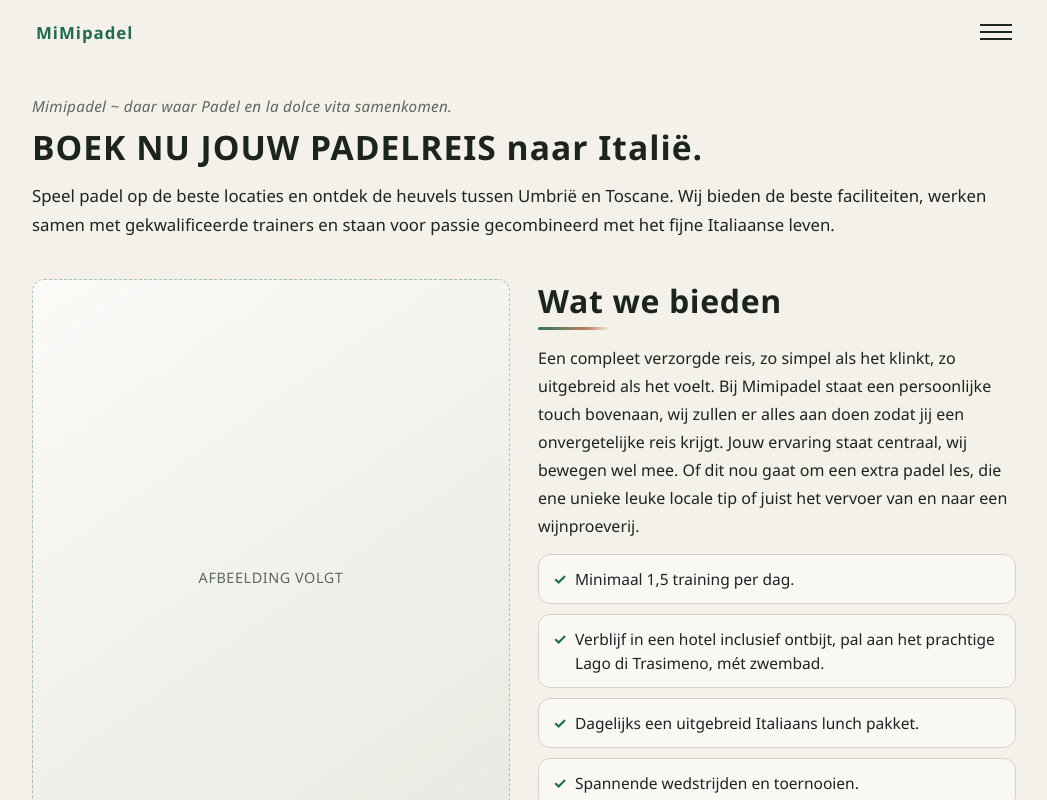
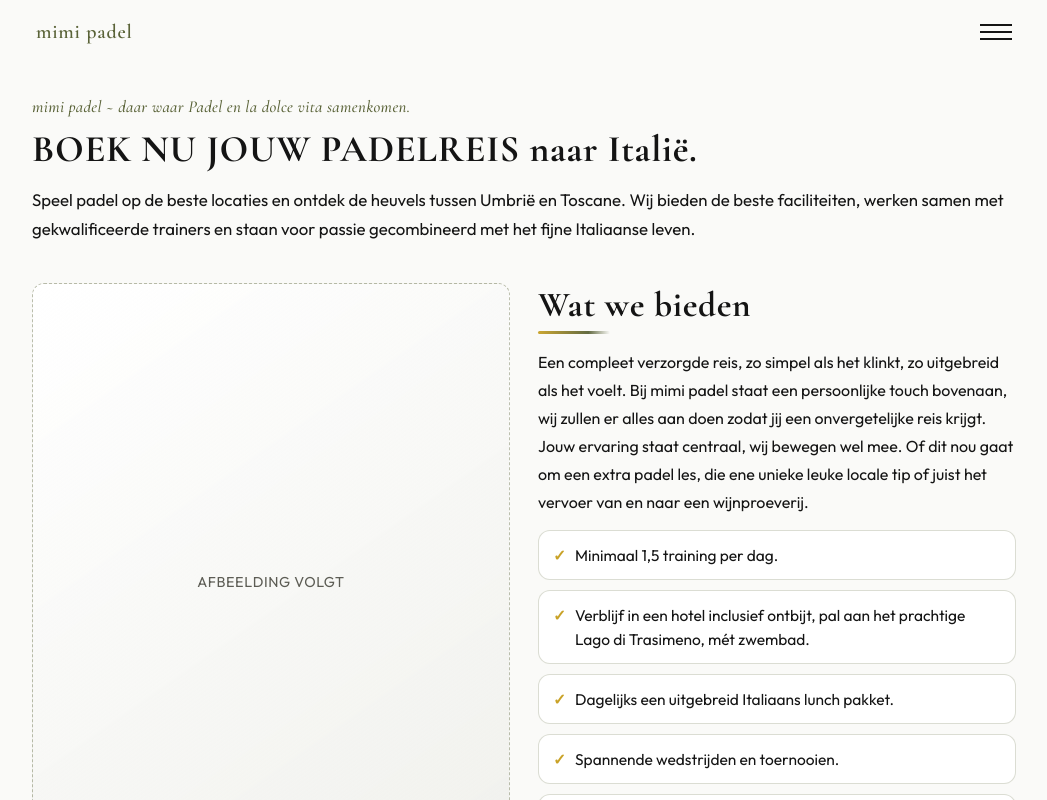
Before and after one commit to BeMoService/DioNova, a React (Vite) app: page / in a window 1280 px wide. Shown: the top 800 px of the page, without its empty margins (116-1163 px from the left). Built offline with nearby package versions, Linux system fonts and the light colour scheme.

Commit message:
style: brand colors, fonts, lowercase mimi padel + AV page
Apply olive/gold/black/white palette, Cormorant Garamond + Outfit fonts, add Algemene voorwaarden menu item at bottom.

Co-authored-by: Cursor <cursoragent@cursor.com>

```diff
--- a/coming-soon/index.html
+++ b/coming-soon/index.html
@@ -4,7 +4,13 @@
     <meta charset="UTF-8" />
     <meta name="viewport" content="width=device-width, initial-scale=1.0" />
     <meta name="robots" content="noindex, nofollow" />
-    <title>MiMipadel — Binnenkort online</title>
+    <link rel="preconnect" href="https://fonts.googleapis.com" />
+    <link rel="preconnect" href="https://fonts.gstatic.com" crossorigin />
+    <link
+      href="https://fonts.googleapis.com/css2?family=Cormorant+Garamond:ital,wght@0,600;0,700;1,500&family=Outfit:wght@400;500&display=swap"
+      rel="stylesheet"
+    />
+    <title>mimi padel — Binnenkort online</title>
     <style>
       * {
         box-sizing: border-box;
@@ -18,9 +24,9 @@
         align-items: center;
         justify-content: center;
         padding: 32px 20px;
-        font-family: "Segoe UI", Inter, ui-sans-serif, system-ui, -apple-system, Roboto, Arial, sans-serif;
-        background: #f4f1ea;
-        color: #1c2420;
+        font-family: "Outfit", ui-sans-serif, system-ui, sans-serif;
+        background: #fafaf8;
+        color: #141414;
       }
 
       .card {
@@ -29,20 +35,23 @@
         text-align: center;
         padding: 48px 32px;
         border-radius: 16px;
-        background: rgba(255, 255, 255, 0.72);
-        border: 1px solid #d8d2c6;
-        box-shadow: 0 8px 28px rgba(28, 36, 32, 0.08);
+        background: #ffffff;
+        border: 1px solid rgba(90, 99, 56, 0.22);
+        box-shadow: 0 8px 28px rgba(20, 20, 20, 0.08);
       }
 
       .brand {
-        font-size: 1.35rem;
-        font-weight: 700;
-        letter-spacing: 0.08em;
-        color: #1f6b54;
+        font-family: "Cormorant Garamond", Georgia, serif;
+        font-size: 1.5rem;
+        font-weight: 600;
+        letter-spacing: 0.04em;
+        color: #5a6338;
         margin-bottom: 24px;
+        text-transform: lowercase;
       }
 
       h1 {
+        font-family: "Cormorant Garamond", Georgia, serif;
         font-size: clamp(1.6rem, 4vw, 2rem);
         line-height: 1.25;
         margin-bottom: 16px;
@@ -50,7 +59,7 @@
 
       p {
         line-height: 1.7;
-        color: #5c6760;
+        color: #5c5c54;
         font-size: 1.02rem;
       }
 
@@ -59,13 +68,13 @@
         height: 3px;
         margin: 24px auto;
         border-radius: 999px;
-        background: linear-gradient(90deg, #1f6b54, #c17f59 70%, transparent);
+        background: linear-gradient(90deg, #c9a227, #5a6338 70%, transparent);
       }
     </style>
   </head>
   <body>
     <main class="card">
-      <div class="brand">MiMipadel</div>
+      <div class="brand">mimi padel</div>
       <h1>Binnenkort online</h1>
       <div class="line" aria-hidden="true"></div>
       <p>
--- a/index.html
+++ b/index.html
@@ -4,7 +4,13 @@
     <meta charset="UTF-8" />
     <link rel="icon" type="image/svg+xml" href="/vite.svg" />
     <meta name="viewport" content="width=device-width, initial-scale=1.0" />
-    <title>Padel reizen — site in opbouw</title>
+    <link rel="preconnect" href="https://fonts.googleapis.com" />
+    <link rel="preconnect" href="https://fonts.gstatic.com" crossorigin />
+    <link
+      href="https://fonts.googleapis.com/css2?family=Cormorant+Garamond:ital,wght@0,500;0,600;0,700;1,500&family=Outfit:wght@400;500;600&display=swap"
+      rel="stylesheet"
+    />
+    <title>mimi padel — padelreizen Italië</title>
   </head>
   <body>
     <div id="root"></div>
--- a/src/App.jsx
+++ b/src/App.jsx
@@ -6,6 +6,7 @@ import Trainingen from "./pages/Trainingen.jsx";
 import Clubs from "./pages/Clubs.jsx";
 import WieIsMimi from "./pages/WieIsMimi.jsx";
 import Contact from "./pages/Contact.jsx";
+import AlgemeneVoorwaarden from "./pages/AlgemeneVoorwaarden.jsx";
 
 const PAGE_BY_PATH = {
   "/": "aanbod",
@@ -14,6 +15,7 @@ const PAGE_BY_PATH = {
   "/clubs": "clubs",
   "/mimi": "mimi",
   "/contact": "contact",
+  "/voorwaarden": "voorwaarden",
 };
 
 export default function App() {
@@ -37,14 +39,15 @@ export default function App() {
     { to: "#/clubs", label: "Onze clubs" },
     { to: "#/mimi", label: "Wie is Mimi" },
     { to: "#/contact", label: "Contactgegevens" },
+    { to: "#/voorwaarden", label: "Algemene voorwaarden", legal: true },
   ];
 
   return (
     <div className="app-shell">
       <header className="site-header">
         <div className="header-inner container">
-          <div className="brand-slot" aria-label="MiMipadel">
-            <span className="brand-name">MiMipadel</span>
+          <div className="brand-slot" aria-label="mimi padel">
+            <span className="brand-name">mimi padel</span>
           </div>
 
           <button
@@ -75,8 +78,8 @@ export default function App() {
         </button>
 
         <nav className="drawer-nav">
-          {links.map(({ to, label }) => (
-            <a key={to} href={to} onClick={close}>
+          {links.map(({ to, label, legal }) => (
+            <a key={to} href={to} onClick={close} className={legal ? "drawer-link--legal" : undefined}>
               {label}
             </a>
           ))}
@@ -91,6 +94,7 @@ export default function App() {
           <Route path="/clubs" element={<Clubs />} />
           <Route path="/mimi" element={<WieIsMimi />} />
           <Route path="/contact" element={<Contact />} />
+          <Route path="/voorwaarden" element={<AlgemeneVoorwaarden />} />
         </Routes>
       </main>
 
@@ -98,7 +102,7 @@ export default function App() {
         <span className="copyright-badge" aria-hidden="true">
           ©
         </span>
-        <span>MiMipadel</span>
+        <span>mimi padel</span>
       </footer>
     </div>
   );
--- a/src/config/media.js
+++ b/src/config/media.js
@@ -25,3 +25,5 @@ export const mimiSecondaryImage = null;
 
 export const contactHeroImage = null;
 export const contactSecondaryImage = null;
+
+export const termsHeroImage = null;
--- a/src/index.css
+++ b/src/index.css
@@ -3,25 +3,34 @@
 html, body, #root { min-height: 100%; }
 a { color: inherit; text-decoration: none; }
 
-/* Padel reizen — basis thema (kleuren later finetunen) */
+/* mimi padel — olijfgroen, goud, zwart, wit */
 :root {
-  --bg: #f4f1ea;
-  --bg-deep: #e8e4da;
-  --ink: #1c2420;
-  --muted: #5c6760;
-  --line: #d8d2c6;
+  --olive: #5a6338;
+  --olive-dark: #3d4426;
+  --olive-light: #7a8450;
+  --gold: #c9a227;
+  --gold-light: #dfc04a;
+  --black: #141414;
   --white: #ffffff;
-  --accent-color: #1f6b54;
-  --accent-warm: #c17f59;
-  --court: #2d8a6a;
-  --shadow: 0 8px 28px rgba(28, 36, 32, 0.08);
+  --bg: #fafaf8;
+  --bg-deep: #f0f0ec;
+  --ink: #141414;
+  --muted: #5c5c54;
+  --line: rgba(90, 99, 56, 0.22);
+  --accent-color: var(--olive);
+  --accent-gold: var(--gold);
+  --accent-warm: var(--gold);
+  --court: var(--olive-light);
+  --shadow: 0 8px 28px rgba(20, 20, 20, 0.08);
   --radius: 12px;
+  --font-body: "Outfit", ui-sans-serif, system-ui, sans-serif;
+  --font-display: "Cormorant Garamond", Georgia, "Times New Roman", serif;
 }
 
 body {
   background: var(--bg);
   color: var(--ink);
-  font-family: "Segoe UI", Inter, ui-sans-serif, system-ui, -apple-system, Roboto, Arial, sans-serif;
+  font-family: var(--font-body);
 }
 
 #root {
@@ -85,19 +94,21 @@ body {
   padding-bottom: 8px;
 }
 .site-slogan {
-  font-size: 0.95rem;
+  font-family: var(--font-display);
+  font-size: 1.05rem;
   font-style: italic;
-  color: var(--muted);
+  color: var(--olive);
   margin-bottom: 10px;
   letter-spacing: 0.02em;
 }
 .site-headline {
-  font-size: clamp(1.5rem, 4vw, 2.1rem);
-  font-weight: 800;
-  letter-spacing: 0.03em;
-  line-height: 1.25;
+  font-family: var(--font-display);
+  font-size: clamp(1.65rem, 4vw, 2.35rem);
+  font-weight: 700;
+  letter-spacing: 0.02em;
+  line-height: 1.2;
   margin-bottom: 14px;
-  color: var(--ink);
+  color: var(--black);
 }
 
 .page-body {
@@ -111,17 +122,35 @@ body {
   color: var(--ink);
 }
 .page-tagline {
-  font-size: 1.05rem;
+  font-family: var(--font-display);
+  font-size: 1.15rem;
   font-weight: 600;
   font-style: italic;
-  color: var(--accent-color);
+  color: var(--gold);
   margin-top: -4px;
 }
 .page-subtitle {
-  font-size: 1.05rem;
+  font-family: var(--font-display);
+  font-size: 1.1rem;
   font-weight: 700;
   margin-top: 6px;
-  color: var(--ink);
+  color: var(--olive);
+}
+
+.legal-placeholder {
+  padding: 16px 18px;
+  border-radius: var(--radius);
+  background: var(--white);
+  border: 1px dashed var(--line);
+  border-left: 3px solid var(--olive);
+}
+.legal-placeholder p {
+  color: var(--muted);
+  line-height: 1.7;
+}
+
+.contact-line--link {
+  transition: border-color 0.2s, background 0.2s;
 }
 
 .feature-list {
@@ -135,7 +164,7 @@ body {
   position: relative;
   padding: 12px 14px 12px 36px;
   border-radius: var(--radius);
-  background: rgba(255, 255, 255, 0.55);
+  background: var(--white);
   border: 1px solid var(--line);
   line-height: 1.55;
   font-size: 0.97rem;
@@ -145,34 +174,37 @@ body {
   position: absolute;
   left: 14px;
   top: 12px;
-  color: var(--accent-color);
+  color: var(--gold);
   font-weight: 700;
 }
 
 .trip-card {
   padding: 16px 18px;
   border-radius: var(--radius);
-  background: rgba(255, 255, 255, 0.6);
+  background: var(--white);
   border: 1px solid var(--line);
+  border-left: 3px solid var(--gold);
 }
 .trip-card__title {
-  font-size: 1.05rem;
+  font-family: var(--font-display);
+  font-size: 1.15rem;
   font-weight: 700;
   margin-bottom: 12px;
-  color: var(--ink);
+  color: var(--black);
 }
 .trip-card .feature-list li {
-  background: rgba(255, 255, 255, 0.7);
+  background: var(--bg);
 }
 
 .price-tag {
-  font-size: 1.15rem;
+  font-family: var(--font-display);
+  font-size: 1.2rem;
   font-weight: 700;
-  color: var(--accent-color);
+  color: var(--olive-dark);
   padding: 14px 16px;
   border-radius: var(--radius);
-  background: rgba(31, 107, 84, 0.08);
-  border: 1px solid rgba(31, 107, 84, 0.2);
+  background: rgba(201, 162, 39, 0.12);
+  border: 1px solid rgba(201, 162, 39, 0.35);
 }
 
 .note-text {
@@ -187,18 +219,18 @@ body {
   display: inline-block;
   padding: 12px 24px;
   border-radius: 999px;
-  background: var(--ink);
-  color: #fff;
-  border: 1px solid var(--ink);
+  background: var(--black);
+  color: var(--white);
+  border: 1px solid var(--black);
   font-weight: 600;
   letter-spacing: 0.03em;
-  transition: transform 0.12s ease, box-shadow 0.2s ease, background 0.2s ease;
+  transition: transform 0.12s ease, box-shadow 0.2s ease, background 0.2s ease, border-color 0.2s ease;
 }
 .btn:hover {
   transform: translateY(-1px);
-  background: var(--accent-color);
-  border-color: var(--accent-color);
-  box-shadow: 0 10px 24px rgba(31, 107, 84, 0.22);
+  background: var(--olive);
+  border-color: var(--olive);
+  box-shadow: 0 10px 24px rgba(90, 99, 56, 0.25);
 }
 
 /* Header — zelfde achtergrond als pagina, geen witte balk */
@@ -223,10 +255,12 @@ body {
   align-items: center;
 }
 .brand-name {
-  font-weight: 700;
-  font-size: 1.05rem;
-  letter-spacing: 0.06em;
-  color: var(--accent-color);
+  font-family: var(--font-display);
+  font-weight: 600;
+  font-size: 1.25rem;
+  letter-spacing: 0.04em;
+  color: var(--olive);
+  text-transform: lowercase;
 }
 
 .nav-desktop { display: none !important; }
@@ -261,7 +295,7 @@ body {
 .scrim {
   position: fixed;
   inset: 0;
-  background: rgba(20, 28, 24, 0.5);
+  background: rgba(20, 20, 20, 0.55);
   backdrop-filter: blur(3px);
   z-index: 60;
   opacity: 1;
@@ -276,8 +310,8 @@ body {
   height: 100vh;
   width: 78vw;
   max-width: 320px;
-  background: linear-gradient(180deg, #1a2420 0%, #0f1613 100%);
-  color: #fff;
+  background: linear-gradient(180deg, var(--black) 0%, var(--olive-dark) 100%);
+  color: var(--white);
   z-index: 70;
   transform: translateX(100%);
   transition: transform 0.3s ease;
@@ -285,21 +319,27 @@ body {
   flex-direction: column;
   padding: 24px;
   gap: 12px;
-  border-left: 1px solid rgba(255, 255, 255, 0.06);
+  border-left: 1px solid rgba(201, 162, 39, 0.2);
 }
 .drawer.open { transform: translateX(0); }
-.drawer-nav { display: flex; flex-direction: column; gap: 10px; }
+.drawer-nav { display: flex; flex-direction: column; gap: 10px; flex: 1; }
 .drawer a {
   padding: 14px 12px;
   border-radius: 10px;
-  border: 1px solid rgba(255, 255, 255, 0.08);
+  border: 1px solid rgba(255, 255, 255, 0.1);
   font-weight: 500;
   letter-spacing: 0.02em;
 }
 .drawer a:hover {
-  border-color: var(--court);
-  color: #b8e6d4;
-  background: rgba(45, 138, 106, 0.12);
+  border-color: var(--gold);
+  color: var(--gold-light);
+  background: rgba(201, 162, 39, 0.1);
+}
+.drawer-link--legal {
+  margin-top: auto;
+  font-size: 0.92rem;
+  opacity: 0.85;
+  border-style: dashed;
 }
 
 .section {
@@ -328,8 +368,8 @@ body {
   align-items: center;
   justify-content: center;
   border-radius: var(--radius);
-  border: 1px dashed rgba(31, 107, 84, 0.35);
-  background: linear-gradient(145deg, rgba(255, 255, 255, 0.65), rgba(31, 107, 84, 0.06));
+  border: 1px dashed rgba(90, 99, 56, 0.4);
+  background: linear-gradient(145deg, var(--white), rgba(90, 99, 56, 0.06));
   color: var(--muted);
   font-size: 0.9rem;
   letter-spacing: 0.04em;
@@ -390,17 +430,14 @@ body {
   gap: 10px;
   padding: 12px 14px;
   border-radius: var(--radius);
-  background: rgba(255, 255, 255, 0.55);
+  background: var(--white);
   border: 1px solid var(--line);
 }
-.contact-line--link {
-  transition: border-color 0.2s, background 0.2s;
+.contact-line--link:hover {
+  border-color: var(--gold);
+  background: var(--white);
 }
-.contact-line--link:hover {
-  border-color: var(--accent-color);
-  background: rgba(255, 255, 255, 0.85);
-}
-.contact-icon { color: var(--accent-color); font-size: 1rem; flex-shrink: 0; }
+.contact-icon { color: var(--gold); font-size: 1rem; flex-shrink: 0; }
 
 .route-list {
   display: flex;
@@ -431,9 +468,11 @@ body {
   padding-bottom: 8px;
   flex-shrink: 0;
   margin-bottom: 0;
-  font-size: clamp(1.65rem, 3vw, 2rem);
+  font-family: var(--font-display);
+  font-size: clamp(1.75rem, 3vw, 2.2rem);
   font-weight: 700;
   letter-spacing: 0.02em;
+  color: var(--black);
 }
 .page-title::after {
   content: "";
@@ -443,7 +482,7 @@ body {
   height: 3px;
   width: 72px;
   border-radius: 999px;
-  background: linear-gradient(90deg, var(--accent-color), var(--accent-warm) 70%, transparent);
+  background: linear-gradient(90deg, var(--gold), var(--olive) 70%, transparent);
   opacity: 0.95;
 }
 
@@ -477,12 +516,12 @@ body {
   transition: background 0.2s, transform 0.2s;
 }
 .carousel-dots button.is-active {
-  background: var(--accent-color);
+  background: var(--gold);
   transform: scale(1.15);
 }
 
 body[data-page="contact"] .btn {
-  border-color: var(--accent-color);
+  border-color: var(--olive);
 }
 
 .site-footer {
@@ -494,6 +533,7 @@ body[data-page="contact"] .btn {
   color: var(--muted);
   font-size: 0.9rem;
   letter-spacing: 0.04em;
+  text-transform: lowercase;
 }
 
 .copyright-badge {
--- /dev/null
+++ b/src/pages/AlgemeneVoorwaarden.jsx
@@ -0,0 +1,34 @@
+import MediaFrame from "../components/MediaFrame.jsx";
+import { termsHeroImage } from "../config/media.js";
+
+export default function AlgemeneVoorwaarden() {
+  return (
+    <section className="grid grid-2 section">
+      <div className="col-image">
+        <MediaFrame src={termsHeroImage} alt="" label="Afbeelding volgt" />
+      </div>
+
+      <div className="col-text">
+        <h1 className="page-title">Algemene voorwaarden</h1>
+
+        <div className="page-body">
+          <p className="lead-text">
+            Hier vind je binnenkort de algemene voorwaarden van mimi padel. De volledige tekst wordt op dit
+            moment opgesteld en verschijnt hier zodra deze definitief is.
+          </p>
+
+          <div className="legal-placeholder">
+            <p>
+              Heb je vragen over boekingen, annulering of andere voorwaarden? Neem gerust contact op via
+              onze contactpagina — wij helpen je graag verder.
+            </p>
+          </div>
+        </div>
+
+        <a href="#/contact" className="btn btn--spaced">
+          Naar contactgegevens
+        </a>
+      </div>
+    </section>
+  );
+}
--- a/src/pages/Trainingen.jsx
+++ b/src/pages/Trainingen.jsx
@@ -21,7 +21,7 @@ export default function Trainingen() {
             betere padeller te maken.
           </p>
           <p>
-            Bij Mimipadel speel en oefen je altijd met gelijkwaardige spelers. Wij staan voor uitdagende,
+            Bij mimi padel speel en oefen je altijd met gelijkwaardige spelers. Wij staan voor uitdagende,
             op maat gemaakte sessies. Je krijgt les van toptrainers met de allerhoogste FITP-kwalificatie
             van de Italiaanse tennis- en padelfederatie. Zo haal je gegarandeerd het beste uit jezelf en
             word je een nóg betere padeller!
--- a/src/pages/WatWeBieden.jsx
+++ b/src/pages/WatWeBieden.jsx
@@ -6,7 +6,7 @@ export default function WatWeBieden() {
   return (
     <section className="section">
       <div className="site-hero">
-        <p className="site-slogan">Mimipadel ~ daar waar Padel en la dolce vita samenkomen.</p>
+        <p className="site-slogan">mimi padel ~ daar waar Padel en la dolce vita samenkomen.</p>
         <h1 className="site-headline">BOEK NU JOUW PADELREIS naar Italië.</h1>
         <p className="lead-text">
           Speel padel op de beste locaties en ontdek de heuvels tussen Umbrië en Toscane. Wij bieden de
@@ -26,7 +26,7 @@ export default function WatWeBieden() {
           <div className="page-body">
             <p>
               Een compleet verzorgde reis, zo simpel als het klinkt, zo uitgebreid als het voelt. Bij
-              Mimipadel staat een persoonlijke touch bovenaan, wij zullen er alles aan doen zodat jij een
+              mimi padel staat een persoonlijke touch bovenaan, wij zullen er alles aan doen zodat jij een
               onvergetelijke reis krijgt. Jouw ervaring staat centraal, wij bewegen wel mee. Of dit nou gaat
               om een extra padel les, die ene unieke leuke locale tip of juist het vervoer van en naar een
               wijnproeverij.
--- a/src/pages/WieIsMimi.jsx
+++ b/src/pages/WieIsMimi.jsx
@@ -15,7 +15,7 @@ export default function WieIsMimi() {
         <div className="page-body">
           <p>
             Mijn neefje was nog te klein om mij Mirjam te noemen, Mimi klonk hem beter. Sindsdien noemen
-            familie, vrienden en alle (padel) kennissen mij Mimi. Ik ben de oprichtster van Mimipadel en
+            familie, vrienden en alle (padel) kennissen mij Mimi. Ik ben de oprichtster van mimi padel en
             woon samen met mijn partner aan het Trasimenomeer middenin Umbrië in &ldquo;La dolce Vita
             Italia&rdquo;.
           </p>
```
